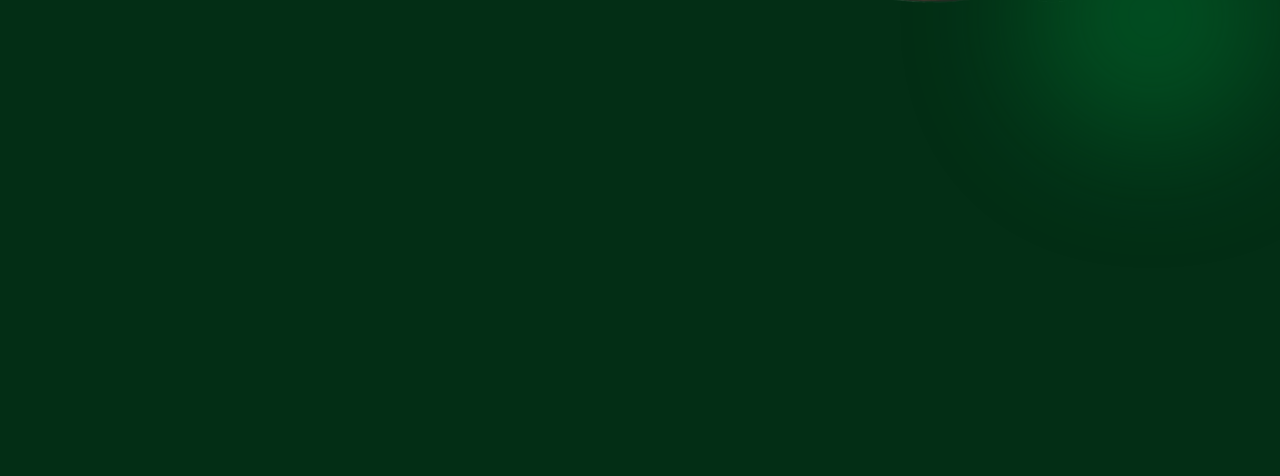
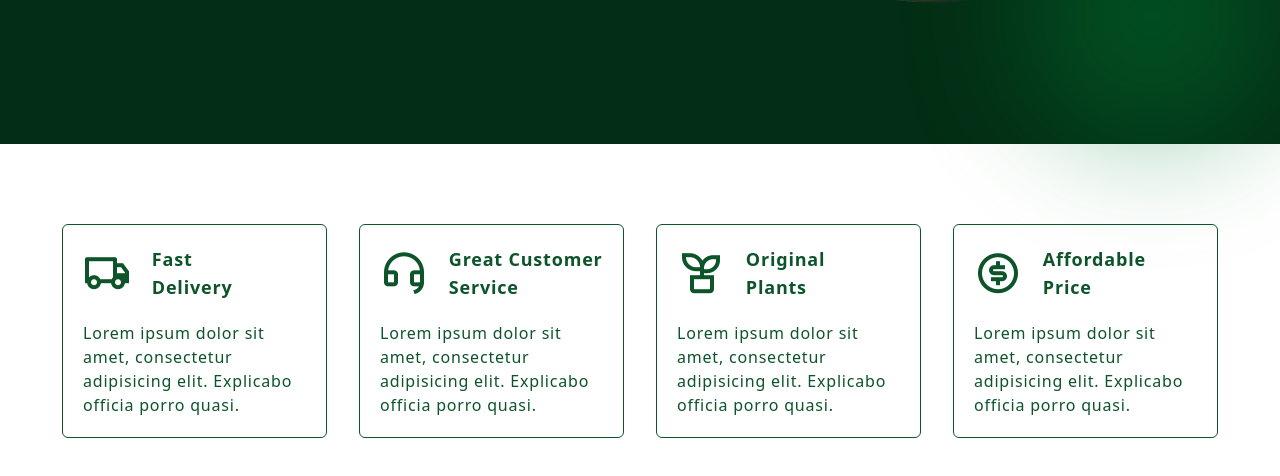
Before and after one commit to adupoku71/plant-ui, a website: page index.html in a window 1280 px wide. Shown: the part 648-1124 px from the top of the page. Before the commit the page ends 800 px from the top, so only its background shows below. Drawn offline with nearby package versions, Linux system fonts and the light colour scheme.

Commit message:
done with first version of services page

```diff
--- a/index.html
+++ b/index.html
@@ -148,6 +148,83 @@
           </div>
         </div>
       </section>
+
+      <!--    services -->
+      <div class="bg-white text-green-900 py-20">
+        <div
+          class="container w-full grid grid-cols-1 gap-8 md:grid-cols-2 lg:grid-cols-3 xl:grid-cols-4"
+        >
+          <!-- card 1 -->
+          <div
+            class="border border-green-900 p-5 cursor-pointer rounded-md hover:shadow-2xl hover:-translate-y-1 duration-300 space-y-5"
+          >
+            <div class="flex items-center gap-5">
+              <i class="ri-truck-line text-3xl md:text-4xl xl:text-5xl"></i>
+              <p class="font-bold md:text-lg">
+                Fast <br />
+                Delivery
+              </p>
+            </div>
+            <p>
+              Lorem ipsum dolor sit amet, consectetur adipisicing elit.
+              Explicabo officia porro quasi.
+            </p>
+          </div>
+
+          <!-- card 2 -->
+          <div
+            class="border border-green-900 p-5 cursor-pointer rounded-md hover:shadow-2xl hover:-translate-y-1 duration-300 space-y-5"
+          >
+            <div class="flex items-center gap-5">
+              <i
+                class="ri-customer-service-line text-3xl md:text-4xl xl:text-5xl"
+              ></i>
+              <p class="font-bold md:text-lg">
+                Great Customer <br />
+                Service
+              </p>
+            </div>
+            <p>
+              Lorem ipsum dolor sit amet, consectetur adipisicing elit.
+              Explicabo officia porro quasi.
+            </p>
+          </div>
+          <!-- card 3 -->
+          <div
+            class="border border-green-900 p-5 cursor-pointer rounded-md hover:shadow-2xl hover:-translate-y-1 duration-300 space-y-5"
+          >
+            <div class="flex items-center gap-5">
+              <i class="ri-plant-line text-3xl md:text-4xl xl:text-5xl"></i>
+              <p class="font-bold md:text-lg">
+                Original <br />
+                Plants
+              </p>
+            </div>
+            <p>
+              Lorem ipsum dolor sit amet, consectetur adipisicing elit.
+              Explicabo officia porro quasi.
+            </p>
+          </div>
+          <!-- card 4 -->
+          <div
+            class="border border-green-900 p-5 cursor-pointer rounded-md hover:shadow-2xl hover:-translate-y-1 duration-300 space-y-5"
+          >
+            <div class="flex items-center gap-5">
+              <i
+                class="ri-money-dollar-circle-line text-3xl md:text-4xl xl:text-5xl"
+              ></i>
+              <p class="font-bold md:text-lg">
+                Affordable <br />
+                Price
+              </p>
+            </div>
+            <p>
+              Lorem ipsum dolor sit amet, consectetur adipisicing elit.
+              Explicabo officia porro quasi.
+            </p>
+          </div>
+        </div>
+      </div>
     </main>
     <script src="assets/js/main.js"></script>
   </body>
```
Also changed, not shown: src/output.css, 1 other file.
